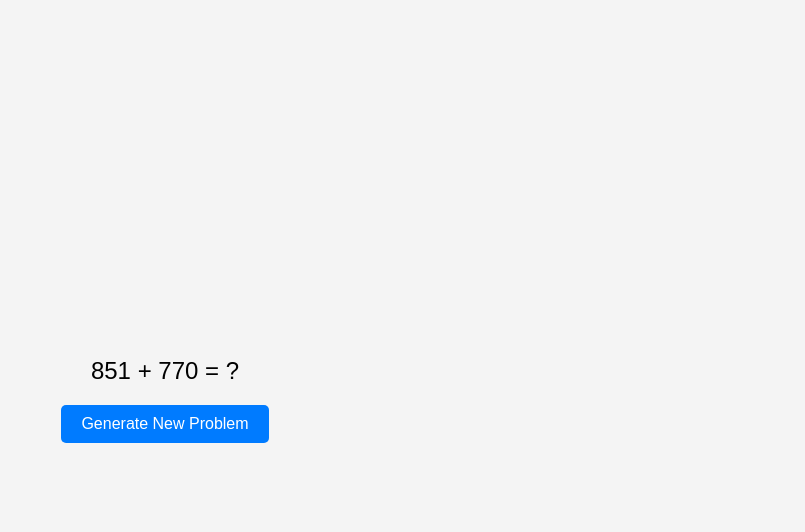
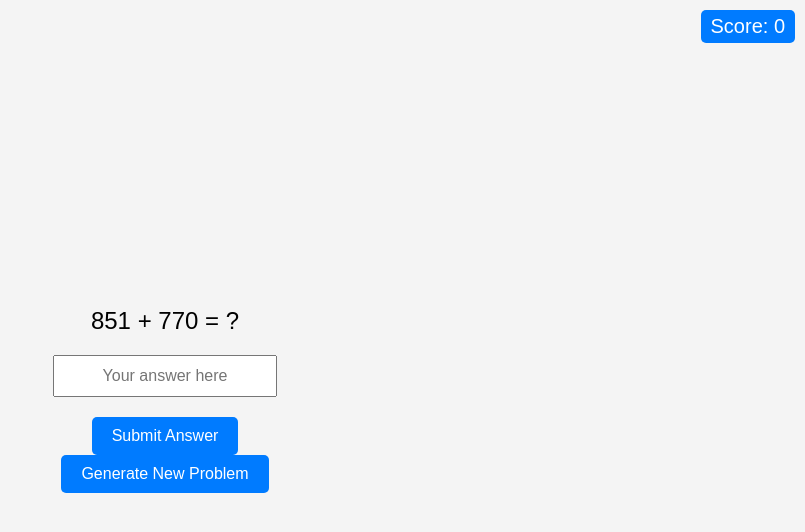
Before and after one commit to neutralgr/maths, a plain HTML site: page index.html in a window 1280 px wide. Shown: the whole page, without its empty margins (475-1280 px from the left). Drawn offline with Linux system fonts and the light colour scheme.

Commit message:
Update index.html

```diff
--- a/index.html
+++ b/index.html
@@ -17,9 +17,28 @@
             height: 100vh;
             background-color: #f4f4f4;
         }
+        .score {
+            position: absolute;
+            top: 10px;
+            right: 10px;
+            font-size: 20px;
+            background-color: #007BFF;
+            color: white;
+            padding: 5px 10px;
+            border-radius: 5px;
+        }
         .problem {
             font-size: 24px;
             margin-bottom: 20px;
+        }
+        .input-container {
+            margin-bottom: 20px;
+        }
+        input {
+            padding: 10px;
+            font-size: 16px;
+            width: 200px;
+            text-align: center;
         }
         .button {
             padding: 10px 20px;
@@ -36,10 +55,18 @@
     </style>
 </head>
 <body>
+    <div class="score" id="score">Score: 0</div>
     <div class="problem" id="mathProblem">Loading...</div>
+    <div class="input-container">
+        <input type="text" id="userAnswer" placeholder="Your answer here">
+    </div>
+    <button class="button" onclick="submitAnswer()">Submit Answer</button>
     <button class="button" onclick="generateProblem()">Generate New Problem</button>
 
     <script>
+        let correctAnswer = 0;
+        let score = 0;
+
         function generateProblem() {
             const firstNumber = Math.floor(Math.random() * (999 - 100 + 1)) + 100; // Random number between 100 and 999
             const secondNumber = Math.floor(Math.random() * (999 - 100 + 1)) + 100; // Random number between 100 and 999
@@ -48,11 +75,26 @@
             let problem;
             if (prajh === 1) {
                 problem = `${firstNumber} + ${secondNumber} = ?`;
+                correctAnswer = firstNumber + secondNumber;
             } else {
                 problem = `${firstNumber} - ${secondNumber} = ?`;
+                correctAnswer = firstNumber - secondNumber;
             }
 
             document.getElementById('mathProblem').textContent = problem;
+            document.getElementById('userAnswer').value = '';
+        }
+
+        function submitAnswer() {
+            const userAnswer = parseInt(document.getElementById('userAnswer').value, 10);
+            if (userAnswer === correctAnswer) {
+                alert('Correct!');
+                score++;
+            } else {
+                alert('Incorrect. The correct answer was ' + correctAnswer);
+            }
+            document.getElementById('score').textContent = `Score: ${score}`;
+            generateProblem();
         }
 
         // Generate an initial problem on page load
```
